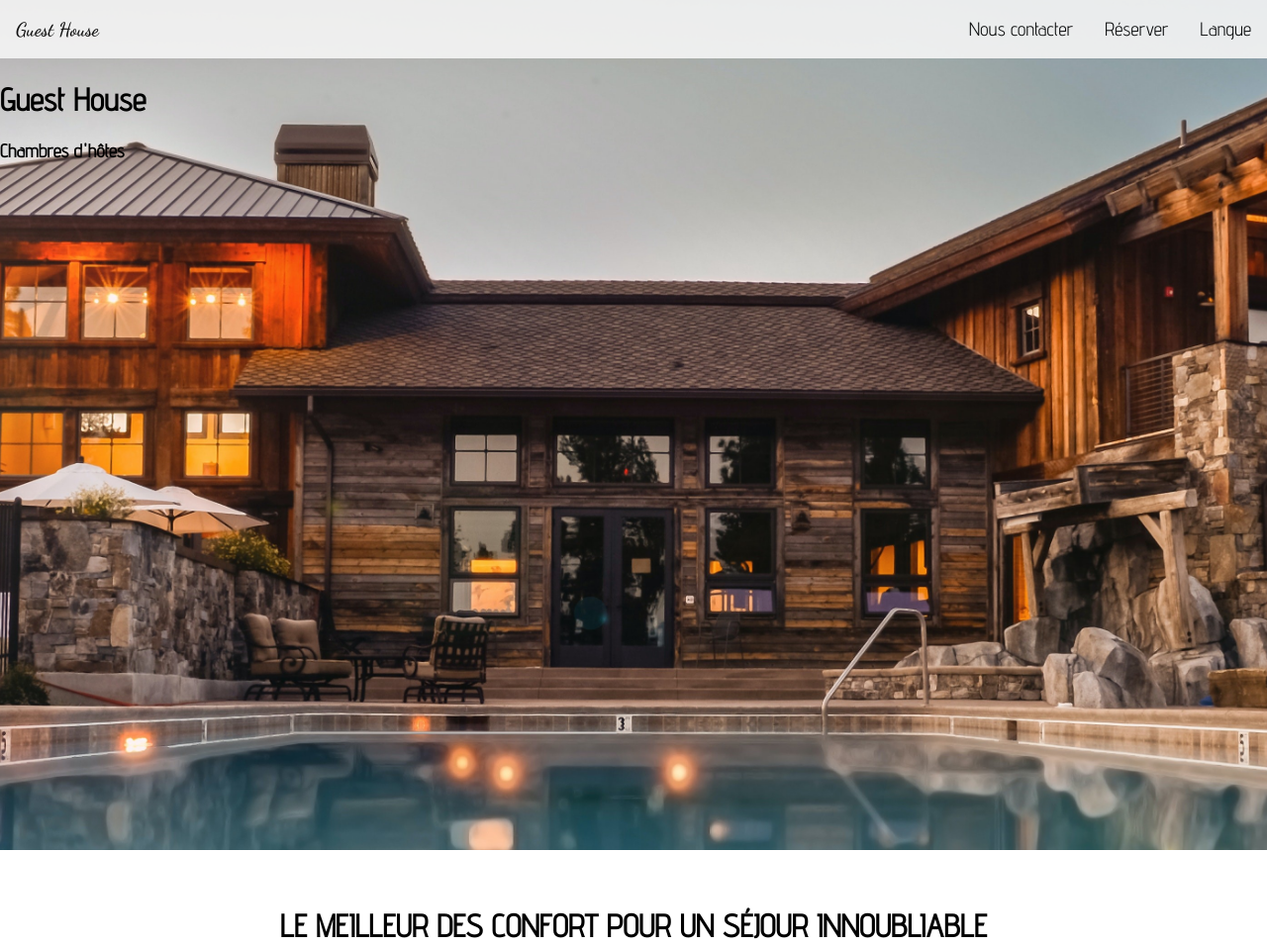
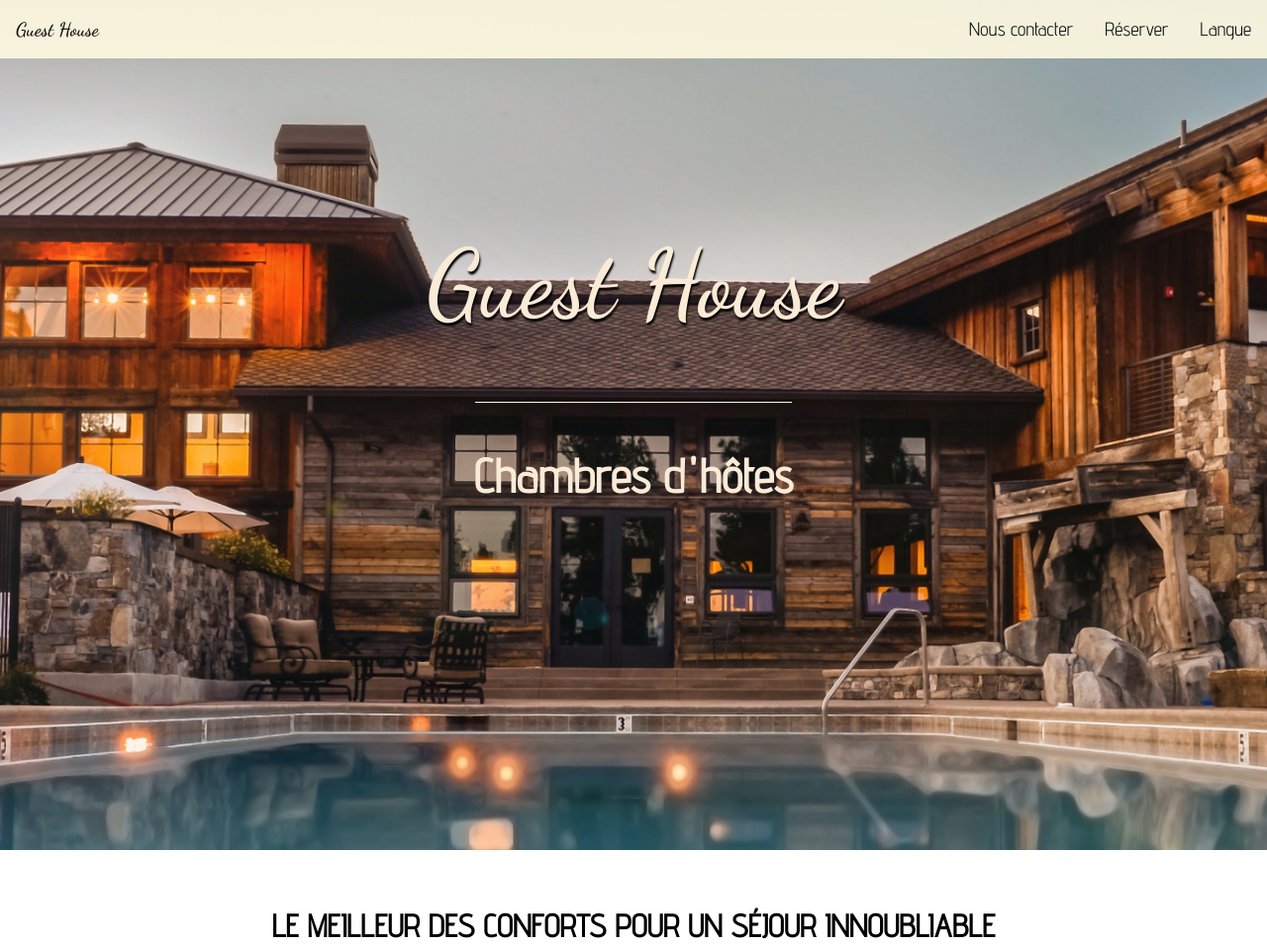
Before and after one commit to M-Lalaina/guest-house, a plain HTML site: page index.html in a window 1280 px wide. Shown: the top 957 px of the page at 99% size. Drawn offline with Linux system fonts and the light colour scheme.

Commit message:
changements apportés, toujours sur le fichier css pour embêlir un peu tout ça

```diff
--- a/index.html
+++ b/index.html
@@ -26,13 +26,13 @@
       <div id="imageprincipale">
         <!-- titre de notre page en H1 -->
         <h1>Guest House</h1>
-        <div id="premier trait"></div>
+        <div id="premiertrait"></div>
         <h3>Chambres d'hôtes</h3>
       </div>
     </header>
     <section id="presentation">
       <div id="text1">
-        <h2>Le meilleur des confort pour un séjour innoubliable</h2>
+        <h2>Le meilleur des conforts pour un séjour innoubliable</h2>
         <p>
           Lorem ipsum, dolor sit amet consectetur adipisicing elit. Dolorem
           deleniti qui laudantium possimus expedita tempore non sint, esse vitae
@@ -87,7 +87,7 @@
         <br />
         <button>Envoyer</button>
       </form>
-      <div id="deuxième trait"></div>
+      <div id="deuxièmetrait"></div>
       <div id="copyrightAndIcons"></div>
       <div id="copyright">
         <span>© idk ; 2022</span>
--- a/stylesheet.css
+++ b/stylesheet.css
@@ -27,7 +27,7 @@ a {
 
 nav {
   overflow: hidden;
-  background-color: whitesmoke;
+  background-color: #fffae1;
   position: fixed;
   width: 100%;
   opacity: 0.9;
@@ -45,7 +45,7 @@ header li a {
   padding: 18px 16px;
 }
 #logo {
-  font-family: "Dancing Script", cursive;
+  font-family: "Dancing Script", arial;
   font-weight: bold;
   float: left;
 }
@@ -53,7 +53,27 @@ header li a {
 
 #imageprincipale {
   padding-top: 60px;
-  background: url(photos/house.jpg) no-repeat 50% 50%;
+  background: url(photos/house.jpg) no-repeat fixed 50% 50%;
   background-size: cover;
   height: 799px;
 }
+h1 {
+  font-family: "Dancing Script", arial;
+  text-align: center;
+  color: antiquewhite;
+  font-size: 6em;
+  margin-top: 170px;
+  text-shadow: 1px 3px 2px black;
+}
+
+#premiertrait {
+  height: 1px;
+  width: 25%;
+  margin: -3px auto;
+  background-color: #fffae1;
+}
+h3 {
+  text-align: center;
+  color: antiquewhite;
+  font-size: 3em;
+}
```
